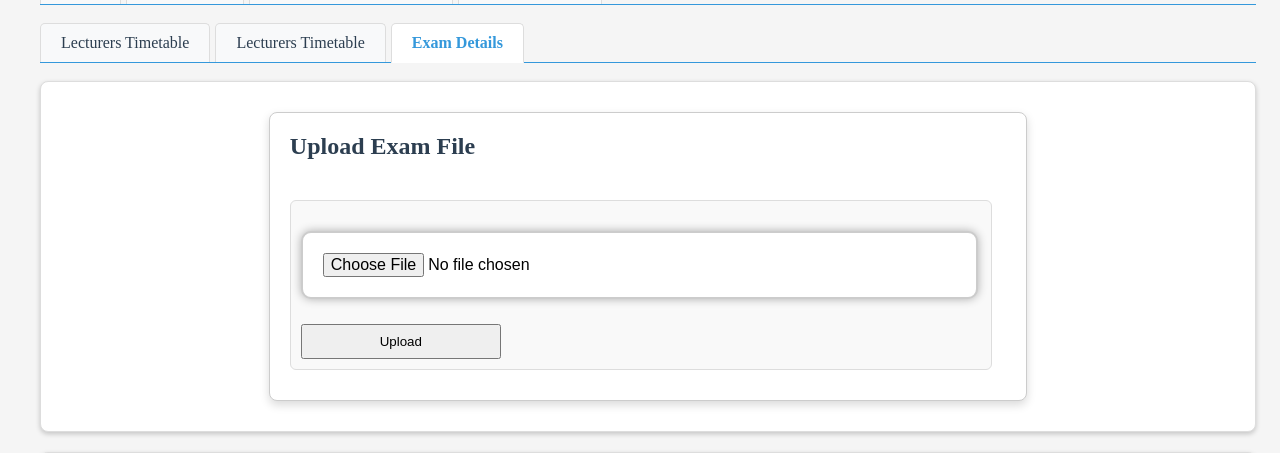
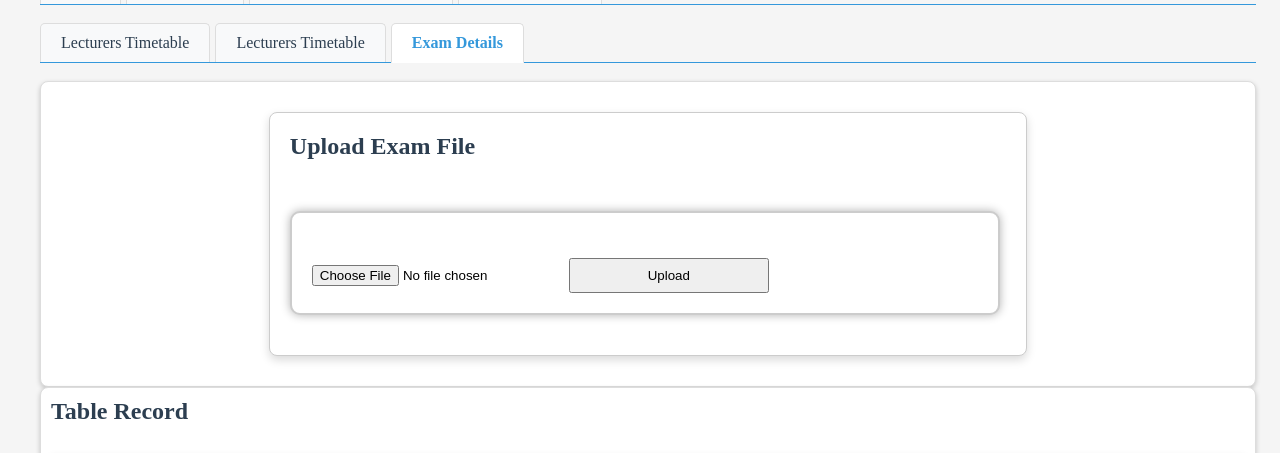
Before and after one commit to wm0516/InvigilateX, a Flask app: page /home/uploadExamDetails in a window 1280 px wide. Shown: the part 184-637 px from the top of the page. Run offline with Flask 3, Linux system fonts and the light colour scheme.

Commit message:
Update uploadExamDetails.html

```diff
--- a/app/templates/mainPart/uploadExamDetails.html
+++ b/app/templates/mainPart/uploadExamDetails.html
@@ -18,16 +18,14 @@
     <div class="menu-section">
         <div class="big-frame">
             <h2>Upload Exam File</h2>
-            <div class="small-frame">
-                <form id="uploadForm" enctype="multipart/form-data">
-                    <input type="file" id="exam_list" name="exam_file" accept=".xlsx,.xls,.xlsm" required>
-                </form>
+            <form id="uploadForm" enctype="multipart/form-data">
+                <input type="file" id="exam_list" name="exam_file" accept=".xlsx,.xls,.xlsm" required>
                 <button type="submit">Upload</button>
-            </div>
+            </form>
+            <div id="uploadResult" style="margin-top: 20px;"></div>
         </div>
     </div>
 
-    <div id="uploadResult" style="margin-top: 20px;"></div>
 
     <div class="menu-section">
         <h2>Table Record</h2>
```
